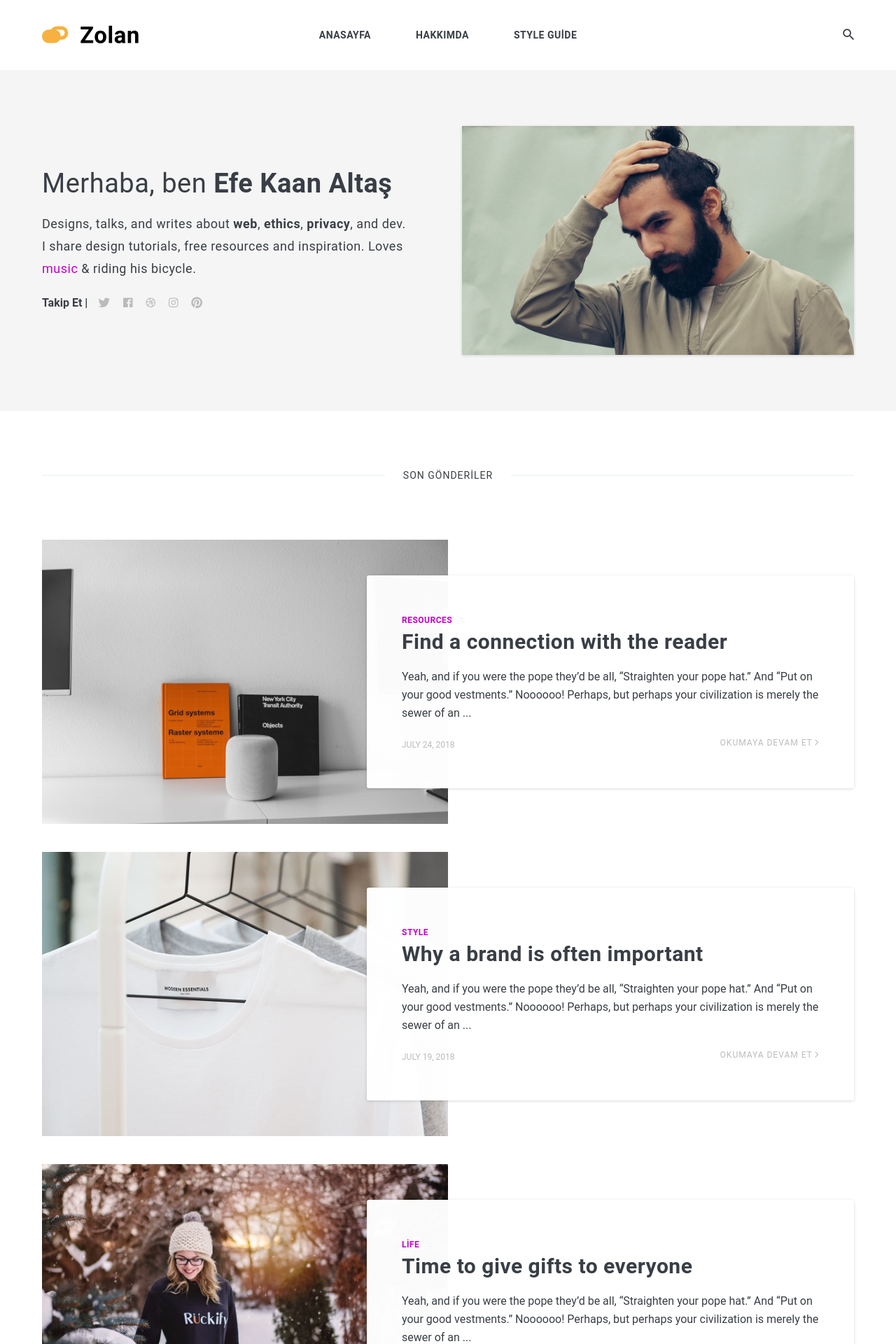
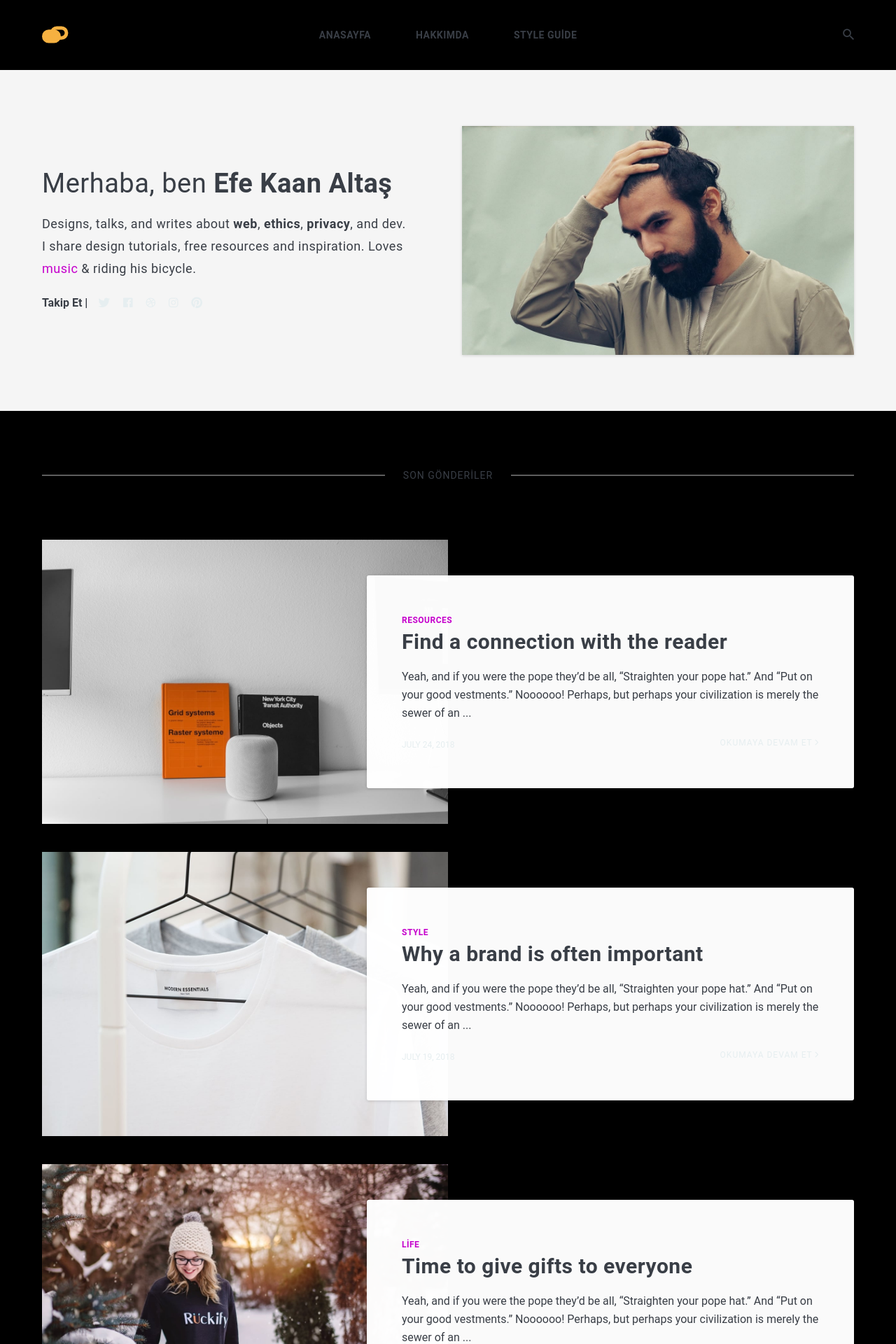
Before and after one commit to efekaanaltas/blog, a Jekyll site: the page built from index.html, in a window 1280 px wide. Shown: the top 1920 px of the page at 70% size. Built offline with Jekyll 4.4.1, drawn with Linux system fonts in a browser that asks for light colours; nearby versions of some CDN libraries; the list of posts is cut into pages by our own code.

Commit message:
Value changes

```diff
--- a/_sass/0-settings/_variables.scss
+++ b/_sass/0-settings/_variables.scss
@@ -17,10 +17,10 @@ $global-transition: all .35s;
 // *****************
 $brand-color: #C500CC;
 $dark: #393e46;
-$light-gray: #bbbbbb;
-$gray: #e6eef0;
-$black: #ffffff;
-$white: #000000;
+$light-gray: #e6eef0;
+$gray: #bbbbbb;
+$black: #000000;
+$white: #ffffff;
 
 // Background Colors
 $background-color: $black;
```
